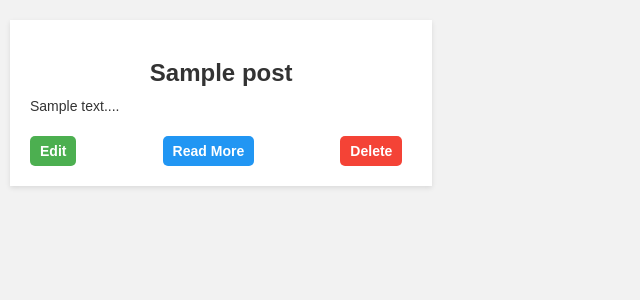
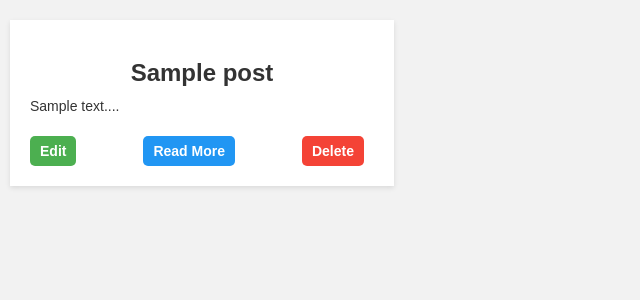
Before and after one commit to akrai15/BharatIntern_BlogWebsite, a Node server app: page /blogs in a window 1280 px wide. Shown: the part 72-372 px from the top of the page, without its empty margins (0-640 px from the left). Run offline with Node 20, Linux system fonts and the light colour scheme; a user stored in the database is signed in; tables that the repository leaves empty hold one stand-in row (values such as "Sample post"); some libraries are stand-ins or nearby versions.

Commit message:
making 30% 3 post

```diff
--- a/public/style/blogs.css
+++ b/public/style/blogs.css
@@ -6,7 +6,7 @@
   }
 
   .blog-post {
-    width: 33%;
+    width: 30%;
     margin-bottom: 20px;
     margin-top: 20px;
     margin-left: 10px;
```
